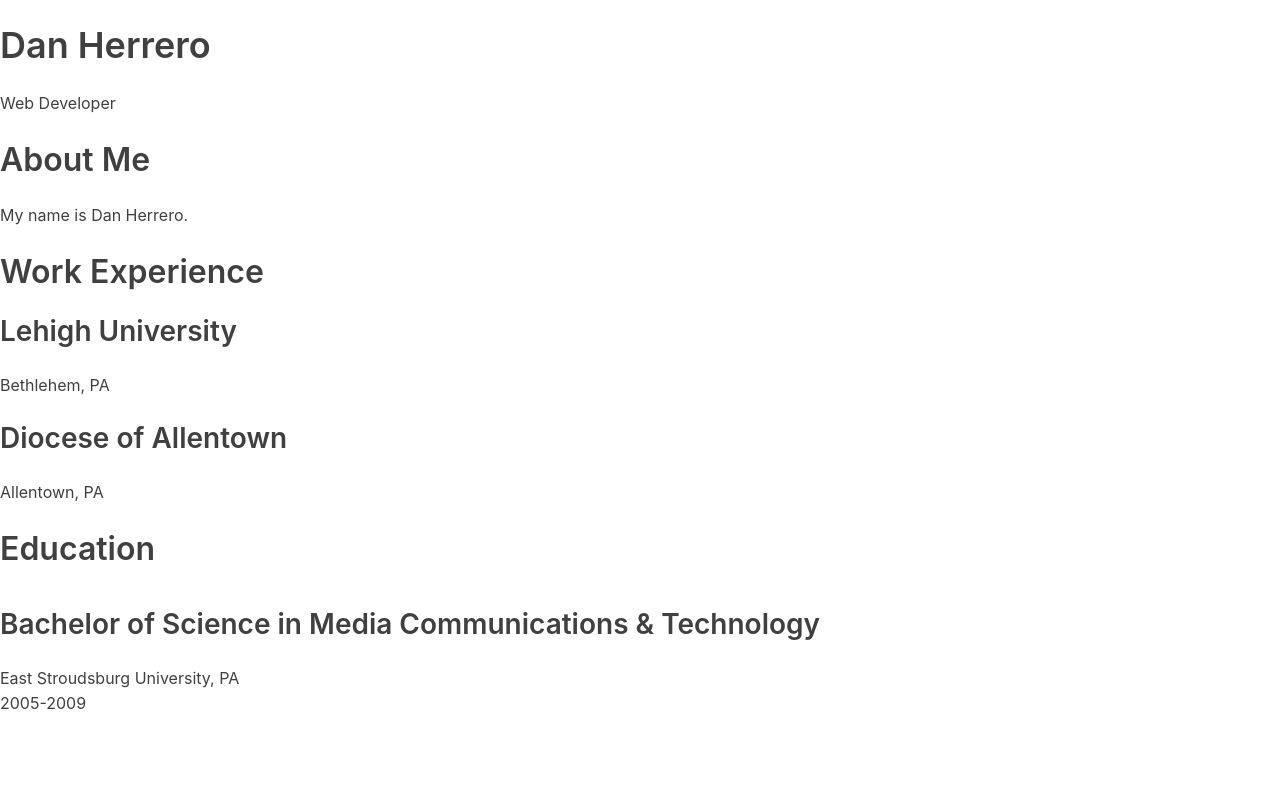
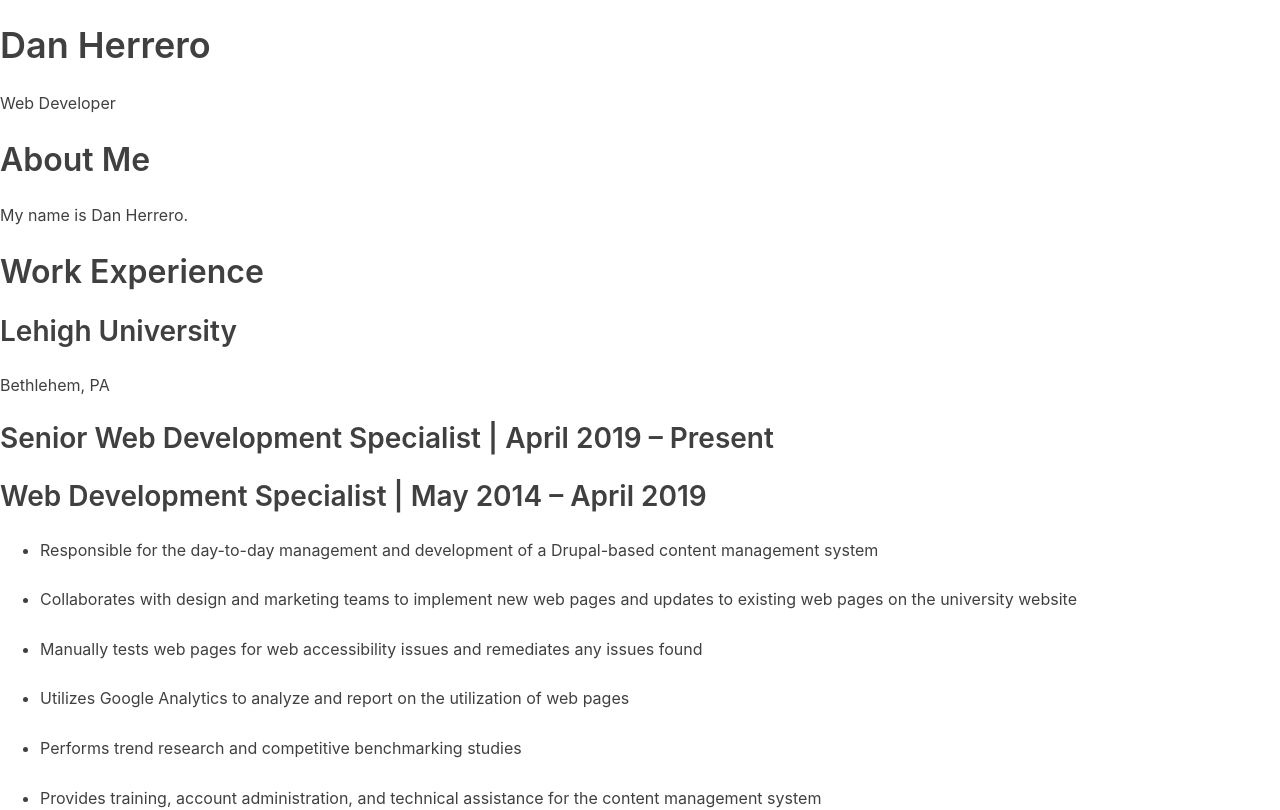
Before and after one commit to danherrero/react-resume, a React (Create React App) app: page / in a window 1280 px wide. Shown: the top 810 px of the page. Built offline with nearby package versions, Linux system fonts and the light colour scheme; the HTML template or start-up script is replaced by a standard one.

Commit message:
iterate over titles and responsibilities arrays

```diff
--- a/src/components/Experience.js
+++ b/src/components/Experience.js
@@ -8,8 +8,23 @@ render() {
   	<div>
   		<h2>Work Experience</h2>
   		{experience.map(item => (
-  			<div><h3>{item.name}</h3>
-  			<p className="location">{item.location}</p></div>
+  			<div>
+  				<h3>{item.name}</h3>
+  				<p className="location">{item.location}</p>
+
+  				{item.titles.map(title => (
+      				<div>
+        	    		<h3>{title[0]} | {title[1]}</h3>
+      		  		</div>
+    			))}
+
+    			{item.responsibilities.map(responsibility => (
+      				<ul>
+        	    		<li>{responsibility}</li>
+      		  		</ul>
+    			))}
+
+    		</div>
   		))}
     </div>
   )
```
